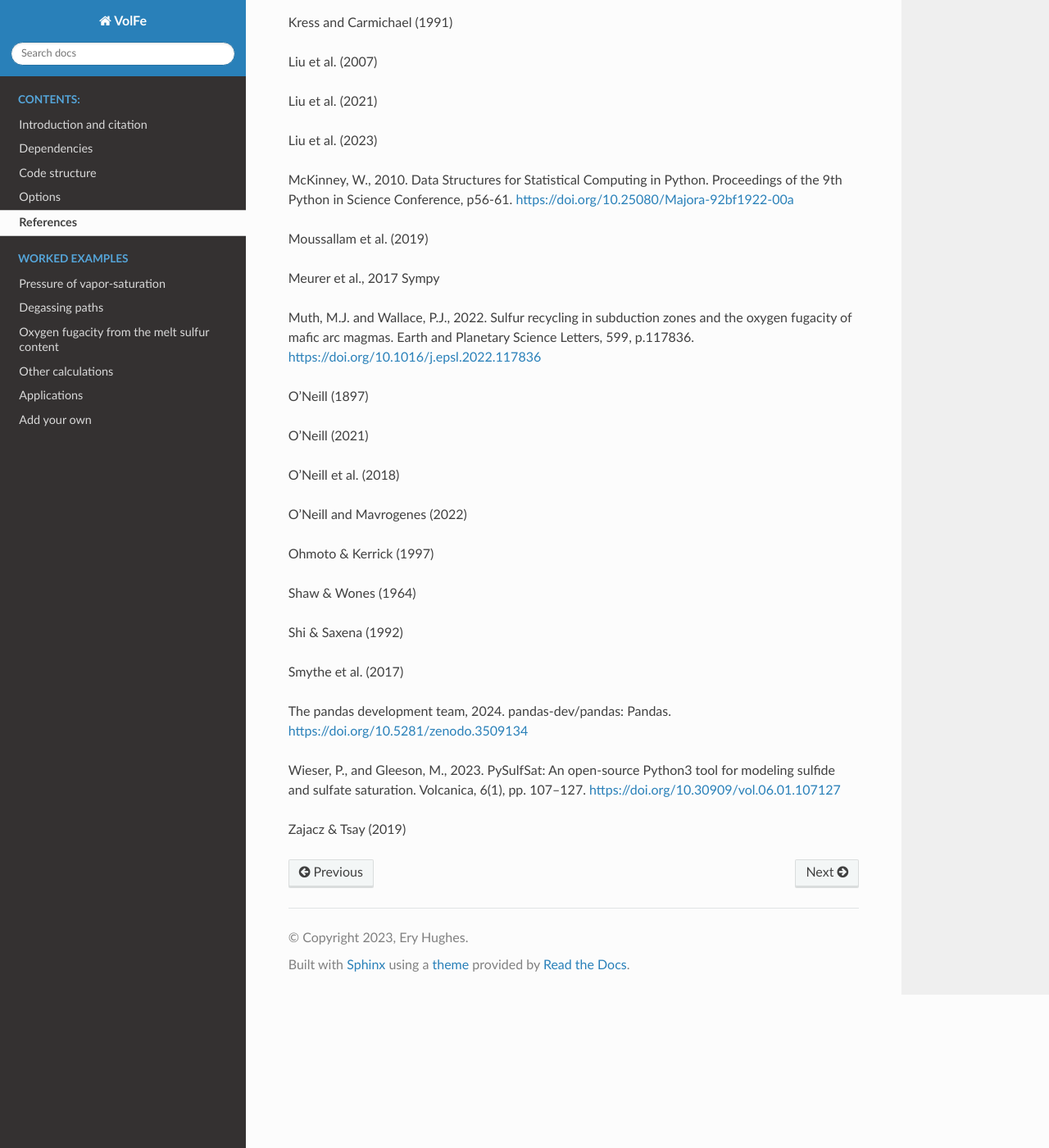
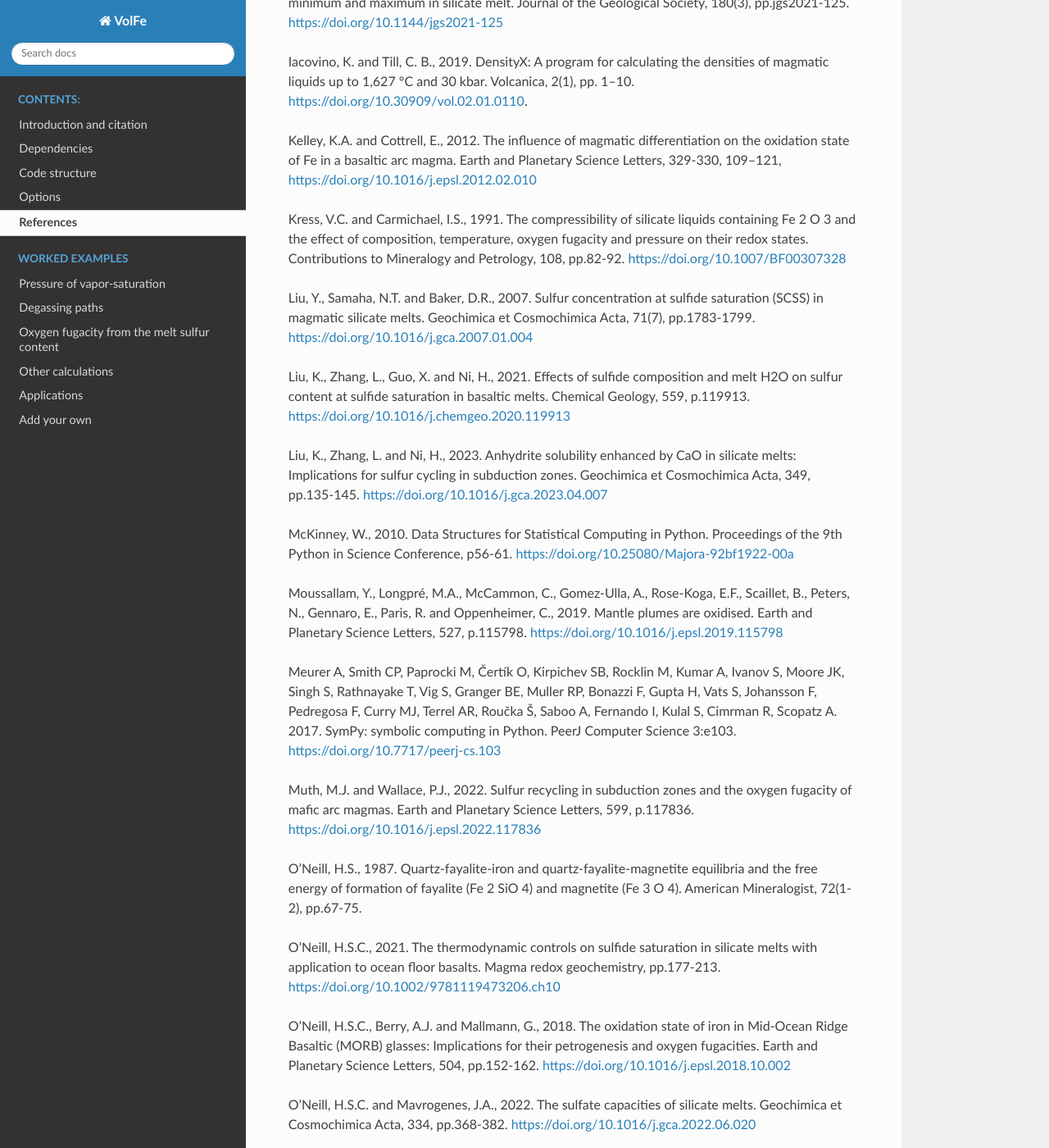
Before and after one commit to eryhughes/VolFe, a Sphinx documentation site: the page built from docs/references.rst, in a window 1280 px wide and 1400 px high, scrolled down 1224 px. Shown: the whole window at 82% size. Built offline with Sphinx 7.4.7 and the Read the Docs theme 2.0.0, drawn with Linux system fonts in a browser that asks for light colours; some of the changed text lies outside the part shown.

Commit message:
Update references.rst

```diff
--- a/docs/references.rst
+++ b/docs/references.rst
@@ -2,27 +2,25 @@
 References
 ==========
 
-### in progress ###
-
 Beermann, O., Botcharnikov, R.E., Holtz, F., Diedrich, O. and Nowak, M., 2011. Temperature dependence of sulfide and sulfate solubility in olivine-saturated basaltic magmas. Geochimica et Cosmochimica Acta, 75(23), pp.7612-7631. https://doi.org/10.1016/j.gca.2011.09.024
 
-Borisov et al. (2018)
+Borisov, A., Behrens, H. and Holtz, F., 2018. Ferric/ferrous ratio in silicate melts: a new model for 1 atm data with special emphasis on the effects of melt composition. Contributions to Mineralogy and Petrology, 173, pp.1-15. https://doi.org/10.1007/s00410-018-1524-8
 
 Brounce, M.N., Kelley, K.A., and Cottrell, E. (2014) Variations in Fe3+/ΣFe of Mariana Arc basalts and mantle wedge fO2. Journal of Petrology, 55, 2513–2536, https://doi.org/10.1093/petrology/egu065
 
 Brounce, M.N., Kelley, K.A., Stern, R., Martinez, F., and Cottrell, E. (2016) The Fina Nagu volcanic complex: Unusual submarine arc volcanism in the rapidly deforming southern Mariana margin. Geochemistry, Geophysics, Geosystems, 17, 4078–4091, https://doi.org/10.1002/2016GC006457
 
-Chowdhury & Dasgupta (2019)
+Chowdhury, P. and Dasgupta, R., 2019. Effect of sulfate on the basaltic liquidus and sulfur Concentration at Anhydrite Saturation (SCAS) of hydrous basalts–Implications for sulfur cycle in subduction zones. Chemical Geology, 522, pp.162-174. https://doi.org/10.1016/j.chemgeo.2019.05.020
 
-Fortin et al. (2015)
+Fortin, M.A., Riddle, J., Desjardins-Langlais, Y. and Baker, D.R., 2015. The effect of water on the sulfur concentration at sulfide saturation (SCSS) in natural melts. Geochimica et Cosmochimica Acta, 160, pp.100-116. https://doi.org/10.1016/j.gca.2015.03.022
 
-Frost (1991)
+Frost, B.R., 1991. Introduction to oxygen fugacity and its petrologic importance. Reviews in Mineralogy and Geochemistry 25, 1–9.
 
 Harris, C.R., Millman, K.J., van der Walt, S.J. et al. Array programming with NumPy. Nature 585, 357–362 (2020). https://doi.org/10.1038/s41586-020-2649-2
 
-Holland & Powell (1991)
+Holland, T. and Powell, R., 1991. A Compensated-Redlich-Kwong (CORK) equation for volumes and fugacities of CO 2 and H 2 O in the range 1 bar to 50 kbar and 100–1600 C. Contributions to Mineralogy and Petrology, 109, pp.265-273. https://doi.org/10.1007/BF00306484
 
-Holloway et al. (1992)
+Holloway, J.R., Pan, V. and Gudmundsson, G., 1992. High-pressure fluid-absent melting experiments in the presence of graphite: oxygen fugacity, ferric/ferrous ratio and dissolved CO2. European Journal of Mineralogy, 4(1), pp.105-114.
 
 Hughes, E.C., Liggins, P., Saper, L. and M. Stolper, E., 2024. The efects of oxygen fugacity and sulfur on the pressure of vapor-saturation of magma. American Mineralogist, 109(3), pp.422-438. https://doi.org/10.2138/am-2022-8739
 
@@ -32,40 +30,40 @@ Iacovino, K. and Till, C. B., 2019. DensityX: A program for calculating the dens
 
 Kelley, K.A. and Cottrell, E., 2012. The influence of magmatic differentiation on the oxidation state of Fe in a basaltic arc magma. Earth and Planetary Science Letters, 329-330, 109–121, https://doi.org/10.1016/j.epsl.2012.02.010
 
-Kress and Carmichael (1991)
+Kress, V.C. and Carmichael, I.S., 1991. The compressibility of silicate liquids containing Fe 2 O 3 and the effect of composition, temperature, oxygen fugacity and pressure on their redox states. Contributions to Mineralogy and Petrology, 108, pp.82-92. https://doi.org/10.1007/BF00307328
 
-Liu et al. (2007)
+Liu, Y., Samaha, N.T. and Baker, D.R., 2007. Sulfur concentration at sulfide saturation (SCSS) in magmatic silicate melts. Geochimica et Cosmochimica Acta, 71(7), pp.1783-1799. https://doi.org/10.1016/j.gca.2007.01.004
 
-Liu et al. (2021)
+Liu, K., Zhang, L., Guo, X. and Ni, H., 2021. Effects of sulfide composition and melt H2O on sulfur content at sulfide saturation in basaltic melts. Chemical Geology, 559, p.119913. https://doi.org/10.1016/j.chemgeo.2020.119913
 
-Liu et al. (2023)
+Liu, K., Zhang, L. and Ni, H., 2023. Anhydrite solubility enhanced by CaO in silicate melts: Implications for sulfur cycling in subduction zones. Geochimica et Cosmochimica Acta, 349, pp.135-145. https://doi.org/10.1016/j.gca.2023.04.007
 
 McKinney, W., 2010. Data Structures for Statistical Computing in Python. Proceedings of the 9th Python in Science Conference, p56-61. https://doi.org/10.25080/Majora-92bf1922-00a
 
-Moussallam et al. (2019)
+Moussallam, Y., Longpré, M.A., McCammon, C., Gomez-Ulla, A., Rose-Koga, E.F., Scaillet, B., Peters, N., Gennaro, E., Paris, R. and Oppenheimer, C., 2019. Mantle plumes are oxidised. Earth and Planetary Science Letters, 527, p.115798. https://doi.org/10.1016/j.epsl.2019.115798
 
-Meurer et al., 2017 Sympy
+Meurer A, Smith CP, Paprocki M, Čertík O, Kirpichev SB, Rocklin M, Kumar A, Ivanov S, Moore JK, Singh S, Rathnayake T, Vig S, Granger BE, Muller RP, Bonazzi F, Gupta H, Vats S, Johansson F, Pedregosa F, Curry MJ, Terrel AR, Roučka Š, Saboo A, Fernando I, Kulal S, Cimrman R, Scopatz A. 2017. SymPy: symbolic computing in Python. PeerJ Computer Science 3:e103. https://doi.org/10.7717/peerj-cs.103
 
 Muth, M.J. and Wallace, P.J., 2022. Sulfur recycling in subduction zones and the oxygen fugacity of mafic arc magmas. Earth and Planetary Science Letters, 599, p.117836. https://doi.org/10.1016/j.epsl.2022.117836
 
-O'Neill (1897)
+O'Neill, H.S., 1987. Quartz-fayalite-iron and quartz-fayalite-magnetite equilibria and the free energy of formation of fayalite (Fe 2 SiO 4) and magnetite (Fe 3 O 4). American Mineralogist, 72(1-2), pp.67-75.
 
-O'Neill (2021)
+O'Neill, H.S.C., 2021. The thermodynamic controls on sulfide saturation in silicate melts with application to ocean floor basalts. Magma redox geochemistry, pp.177-213. https://doi.org/10.1002/9781119473206.ch10
 
-O'Neill et al. (2018)
+O'Neill, H.S.C., Berry, A.J. and Mallmann, G., 2018. The oxidation state of iron in Mid-Ocean Ridge Basaltic (MORB) glasses: Implications for their petrogenesis and oxygen fugacities. Earth and Planetary Science Letters, 504, pp.152-162. https://doi.org/10.1016/j.epsl.2018.10.002
 
-O’Neill and Mavrogenes (2022)
+O'Neill, H.S.C. and Mavrogenes, J.A., 2022. The sulfate capacities of silicate melts. Geochimica et Cosmochimica Acta, 334, pp.368-382. https://doi.org/10.1016/j.gca.2022.06.020
 
-Ohmoto & Kerrick (1997)
+Ohmoto, H., Kerrick, D.M., 1977. Devolatilization equilibria in graphitic systems. Am. J. Sci. 277, 1013–1044. https://doi.org/10.2475/AJS.277.8.1013
 
-Shaw & Wones (1964)
+Shaw, H.R. and Wones, D.R., 1964. Fugacity coefficients for hydrogen gas between O degrees and 1000 degrees C, for pressures to 3000 atm. American Journal of Science, 262(7), pp.918-929. https://doi.org/10.2475/ajs.262.7.918
 
-Shi & Saxena (1992)
+Shi, P. and Saxena, S.K., 1992. Thermodynamic modeing of the CHOS fluid system. American Mineralogist, 77(9-10), pp.1038-1049.
 
-Smythe et al. (2017)
+Smythe, D.J., Wood, B.J. and Kiseeva, E.S., 2017. The S content of silicate melts at sulfide saturation: new experiments and a model incorporating the effects of sulfide composition. American Mineralogist, 102(4), pp.795-803. https://doi.org/10.2138/am-2017-5800CCBY
 
 The pandas development team, 2024. pandas-dev/pandas: Pandas. https://doi.org/10.5281/zenodo.3509134
 
 Wieser, P., and Gleeson, M., 2023. PySulfSat: An open-source Python3 tool for modeling sulfide and sulfate saturation. Volcanica, 6(1), pp. 107–127. https://doi.org/10.30909/vol.06.01.107127
 
-Zajacz & Tsay (2019)
+Zajacz, Z. and Tsay, A., 2019. An accurate model to predict sulfur concentration at anhydrite saturation in silicate melts. Geochimica et cosmochimica acta, 261, pp.288-304. https://doi.org/10.1016/j.gca.2019.07.007
```
